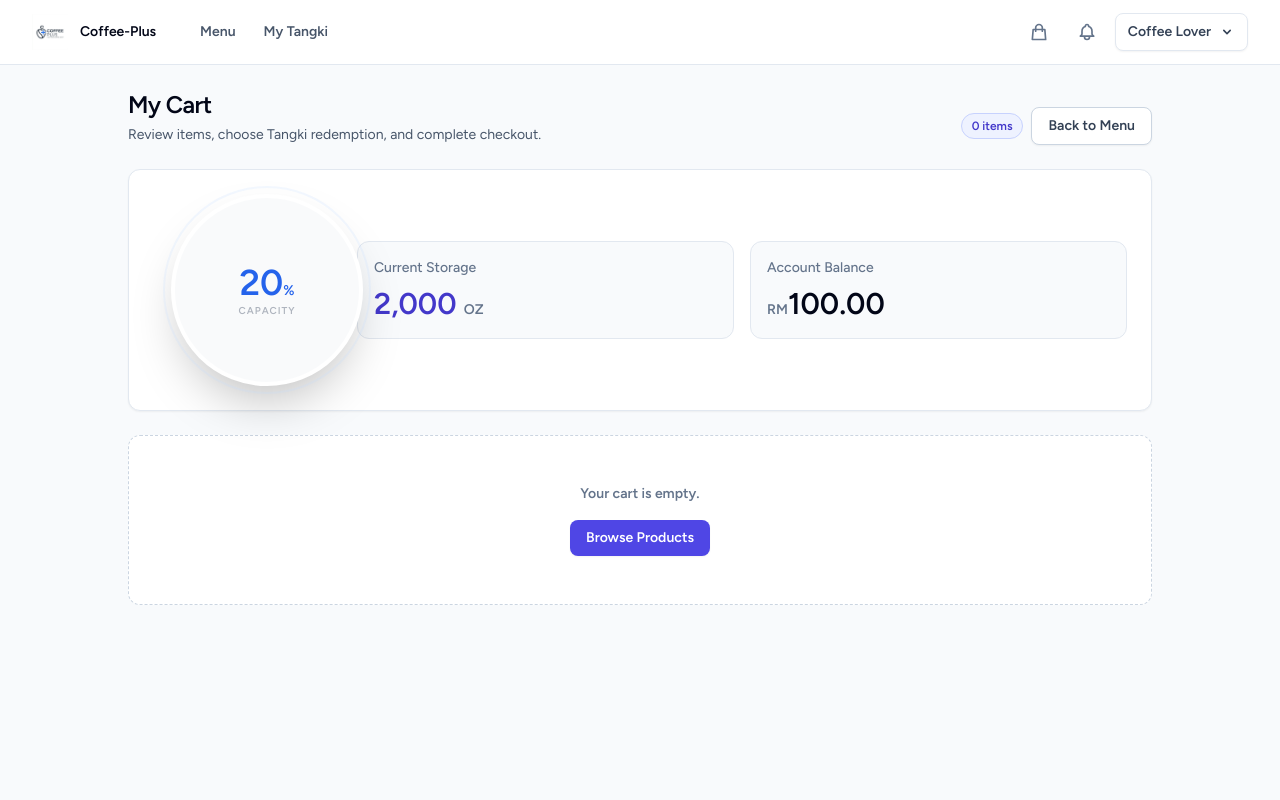
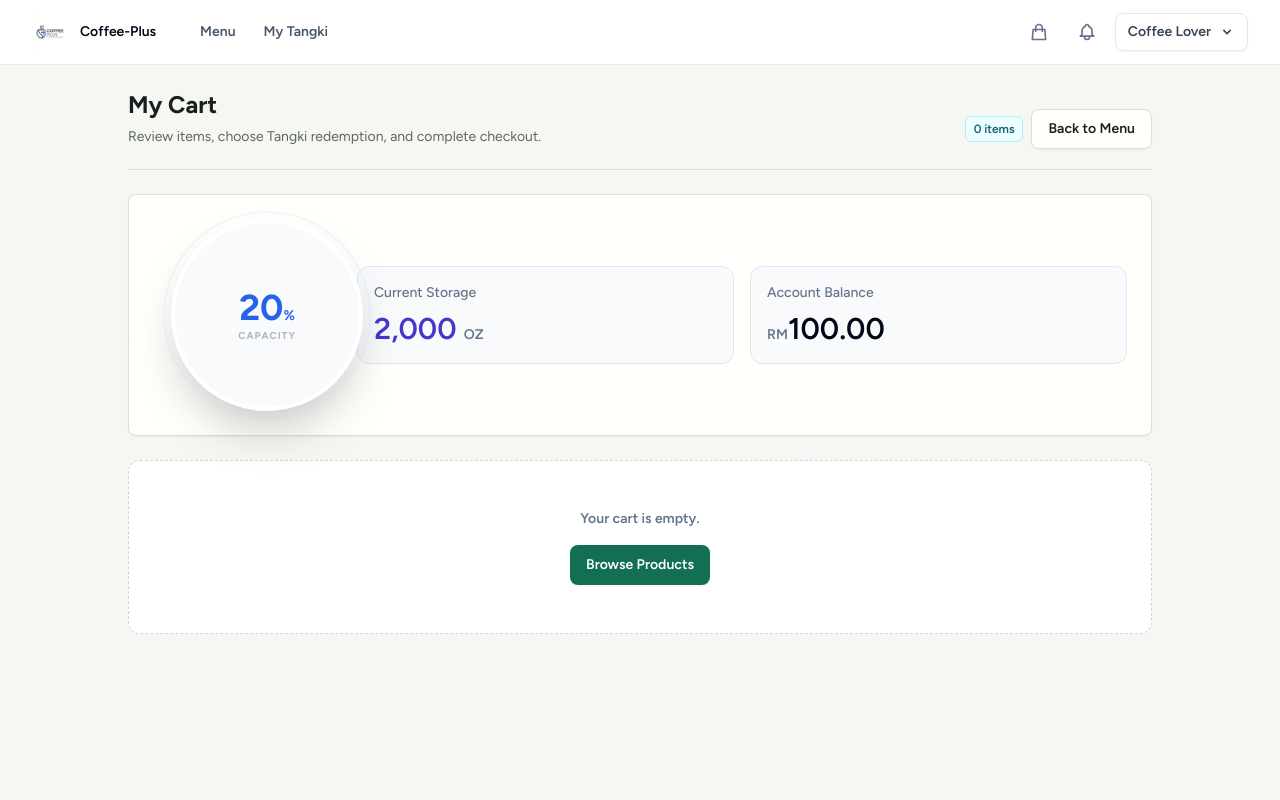
Before and after one commit to banana1638/Coffee-Plus, a Laravel app: page /cart in a window 1280 px wide. Run offline with Laravel 12, Linux system fonts and the light colour scheme; a user stored in the database is signed in; data comes from the database, SQL or seed files in the repository; data that the repository does not hold is empty; style sheets or scripts are compiled from the project's sources; some libraries are stand-ins or nearby versions.

Commit message:
refactor: establish Coffee Plus UI foundations

```diff
--- a/resources/css/app.css
+++ b/resources/css/app.css
@@ -1,4 +1,44 @@
 @tailwind base;
 @tailwind components;
 @tailwind utilities;
-[x-cloak] { display: none !important; }
+
+@layer base {
+    :root {
+        --cp-ink: 24 32 29;
+        --cp-muted: 91 103 98;
+        --cp-canvas: 246 247 243;
+        --cp-surface: 255 255 252;
+        --cp-line: 218 223 216;
+        --cp-brand: 19 111 84;
+        --cp-brand-strong: 13 82 63;
+        --cp-caramel: 184 126 45;
+    }
+
+    html {
+        color-scheme: light;
+    }
+
+    body {
+        background: rgb(var(--cp-canvas));
+        color: rgb(var(--cp-ink));
+    }
+
+    ::selection {
+        background: rgb(var(--cp-brand) / 0.18);
+    }
+
+    :focus-visible {
+        outline: 2px solid rgb(var(--cp-brand));
+        outline-offset: 2px;
+    }
+}
+
+@layer utilities {
+    .cp-tabular {
+        font-variant-numeric: tabular-nums;
+    }
+}
+
+[x-cloak] {
+    display: none !important;
+}
--- a/resources/views/components/layout/page-header.blade.php
+++ b/resources/views/components/layout/page-header.blade.php
@@ -3,11 +3,11 @@
     'description' => null,
 ])
 
-<header {{ $attributes->merge(['class' => 'flex flex-col gap-4 sm:flex-row sm:items-end sm:justify-between']) }}>
+<header {{ $attributes->merge(['class' => 'flex flex-col gap-4 border-b border-[rgb(var(--cp-line))] pb-5 sm:flex-row sm:items-end sm:justify-between']) }}>
     <div>
-        <h1 class="text-2xl font-semibold tracking-tight text-slate-950">{{ $title }}</h1>
+        <h1 class="text-2xl font-bold text-[rgb(var(--cp-ink))]">{{ $title }}</h1>
         @if($description)
-            <p class="mt-1 text-sm text-slate-600">{{ $description }}</p>
+            <p class="mt-1 max-w-2xl text-sm leading-6 text-[rgb(var(--cp-muted))]">{{ $description }}</p>
         @endif
     </div>
 
--- a/resources/views/components/ui/badge.blade.php
+++ b/resources/views/components/ui/badge.blade.php
@@ -4,14 +4,14 @@
 
 @php
     $variants = [
-        'neutral' => 'border-slate-200 bg-slate-100 text-slate-700',
+        'neutral' => 'border-[rgb(var(--cp-line))] bg-stone-100 text-stone-700',
         'success' => 'border-emerald-200 bg-emerald-50 text-emerald-700',
         'warning' => 'border-amber-200 bg-amber-50 text-amber-700',
         'danger' => 'border-rose-200 bg-rose-50 text-rose-700',
-        'info' => 'border-indigo-200 bg-indigo-50 text-indigo-700',
+        'info' => 'border-cyan-200 bg-cyan-50 text-cyan-800',
     ];
 @endphp
 
-<span {{ $attributes->merge(['class' => 'inline-flex items-center rounded-full border px-2.5 py-1 text-xs font-semibold ' . ($variants[$variant] ?? $variants['neutral'])]) }}>
+<span {{ $attributes->merge(['class' => 'inline-flex items-center rounded-md border px-2 py-1 text-xs font-semibold ' . ($variants[$variant] ?? $variants['neutral'])]) }}>
     {{ $slot }}
 </span>
--- a/resources/views/components/ui/button.blade.php
+++ b/resources/views/components/ui/button.blade.php
@@ -6,19 +6,19 @@
 ])
 
 @php
-    $base = 'inline-flex items-center justify-center gap-2 rounded-lg font-semibold transition duration-200 focus:outline-none focus:ring-2 focus:ring-offset-2 active:scale-[0.98]';
+    $base = 'inline-flex min-h-10 items-center justify-center gap-2 rounded-lg font-semibold transition duration-200 focus:outline-none focus:ring-2 focus:ring-offset-2 disabled:pointer-events-none disabled:cursor-not-allowed disabled:opacity-50 active:translate-y-px';
 
     $variants = [
-        'primary' => 'bg-indigo-600 text-white shadow-sm hover:bg-indigo-700 focus:ring-indigo-500',
-        'secondary' => 'border border-slate-300 bg-white text-slate-700 shadow-sm hover:bg-slate-50 focus:ring-slate-400',
-        'subtle' => 'text-slate-600 hover:bg-slate-100 hover:text-slate-950 focus:ring-slate-400',
+        'primary' => 'bg-[rgb(var(--cp-brand))] text-white shadow-sm hover:bg-[rgb(var(--cp-brand-strong))] focus:ring-[rgb(var(--cp-brand))]',
+        'secondary' => 'border border-[rgb(var(--cp-line))] bg-[rgb(var(--cp-surface))] text-[rgb(var(--cp-ink))] shadow-sm hover:bg-white focus:ring-[rgb(var(--cp-brand))]',
+        'subtle' => 'text-[rgb(var(--cp-muted))] hover:bg-emerald-50 hover:text-[rgb(var(--cp-brand-strong))] focus:ring-[rgb(var(--cp-brand))]',
         'danger' => 'bg-rose-600 text-white shadow-sm hover:bg-rose-700 focus:ring-rose-500',
     ];
 
     $sizes = [
         'sm' => 'px-3 py-2 text-xs',
         'md' => 'px-4 py-2 text-sm',
-        'lg' => 'px-5 py-3 text-sm',
+        'lg' => 'min-h-12 px-5 py-3 text-sm',
     ];
 
     $classes = $base . ' ' . ($variants[$variant] ?? $variants['primary']) . ' ' . ($sizes[$size] ?? $sizes['md']);
--- a/resources/views/components/ui/card.blade.php
+++ b/resources/views/components/ui/card.blade.php
@@ -6,6 +6,6 @@
     $paddingClass = $padding === 'compact' ? 'p-4' : 'p-4 sm:p-6';
 @endphp
 
-<section {{ $attributes->merge(['class' => 'rounded-xl border border-slate-200 bg-white shadow-sm transition duration-200 hover:shadow-md ' . $paddingClass]) }}>
+<section {{ $attributes->merge(['class' => 'rounded-lg border border-[rgb(var(--cp-line))] bg-[rgb(var(--cp-surface))] shadow-sm ' . $paddingClass]) }}>
     {{ $slot }}
 </section>
--- a/resources/views/components/ui/table-shell.blade.php
+++ b/resources/views/components/ui/table-shell.blade.php
@@ -1,4 +1,4 @@
-<div {{ $attributes->merge(['class' => 'overflow-hidden rounded-xl border border-slate-200 bg-white shadow-sm']) }}>
+<div {{ $attributes->merge(['class' => 'overflow-hidden rounded-lg border border-[rgb(var(--cp-line))] bg-[rgb(var(--cp-surface))] shadow-sm']) }}>
     <div class="overflow-x-auto">
         {{ $slot }}
     </div>
--- a/resources/views/layouts/admin.blade.php
+++ b/resources/views/layouts/admin.blade.php
@@ -11,7 +11,7 @@
     @vite(['resources/css/app.css', 'resources/js/app.js'])
 </head>
 
-<body class="bg-slate-50 font-sans text-slate-950 antialiased">
+<body class="bg-[rgb(var(--cp-canvas))] font-sans text-[rgb(var(--cp-ink))] antialiased">
     <div class="min-h-screen">
         @include('layouts.admin-navigation')
 
--- a/resources/views/layouts/app.blade.php
+++ b/resources/views/layouts/app.blade.php
@@ -9,25 +9,22 @@
     <title>{{ config('app.name', 'Laravel') }}</title>
 
     <link rel="preconnect" href="https://fonts.bunny.net">
-    <link href="https://fonts.bunny.net/css?family=figtree:400,500,600&display=swap" rel="stylesheet" />
+    <link href="https://fonts.bunny.net/css?family=figtree:400,500,600,700&display=swap" rel="stylesheet" />
 
     @vite(['resources/css/app.css', 'resources/js/app.js'])
 
-    <style>
-        [x-cloak] { display: none !important; }
-    </style>
 </head>
 
 @php
     $initialAuthTab = in_array(request('auth'), ['login', 'register'], true) ? request('auth') : null;
 @endphp
 
-<body class="bg-slate-50 font-sans text-slate-950 antialiased" x-data="{ authModal: @js($initialAuthTab) }">
+<body class="bg-[rgb(var(--cp-canvas))] font-sans text-[rgb(var(--cp-ink))] antialiased" x-data="{ authModal: @js($initialAuthTab) }">
     <div class="min-h-screen">
         @include('layouts.navigation')
 
         @isset($header)
-            <header class="border-b border-slate-200 bg-white">
+            <header class="border-b border-[rgb(var(--cp-line))] bg-[rgb(var(--cp-surface))]">
                 <div class="mx-auto max-w-7xl px-4 py-6 sm:px-6 lg:px-8">
                     {{ $header }}
                 </div>
```
Also changed, not shown: resources/views/layouts/guest.blade.php (+2 -5 lines).
